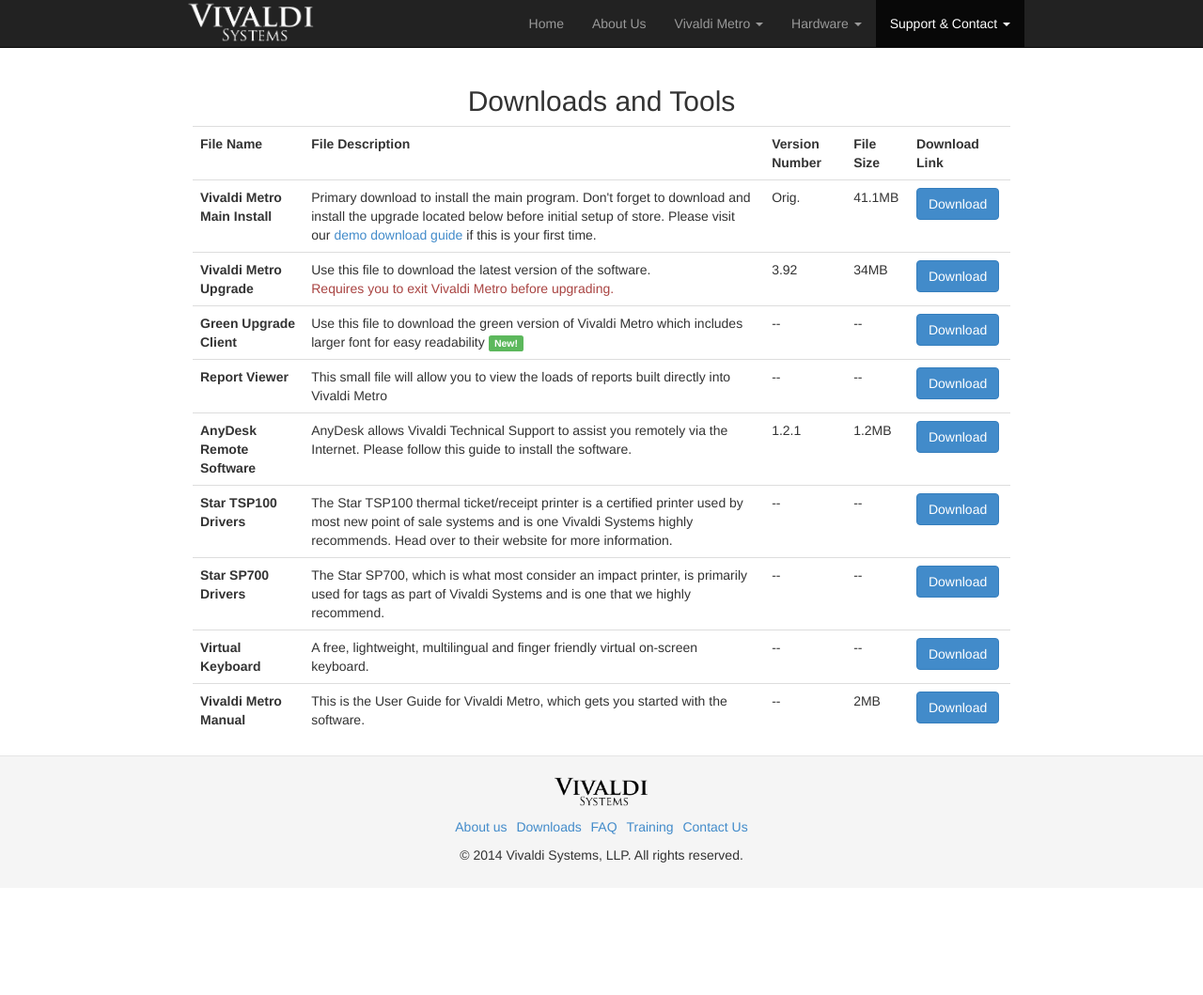
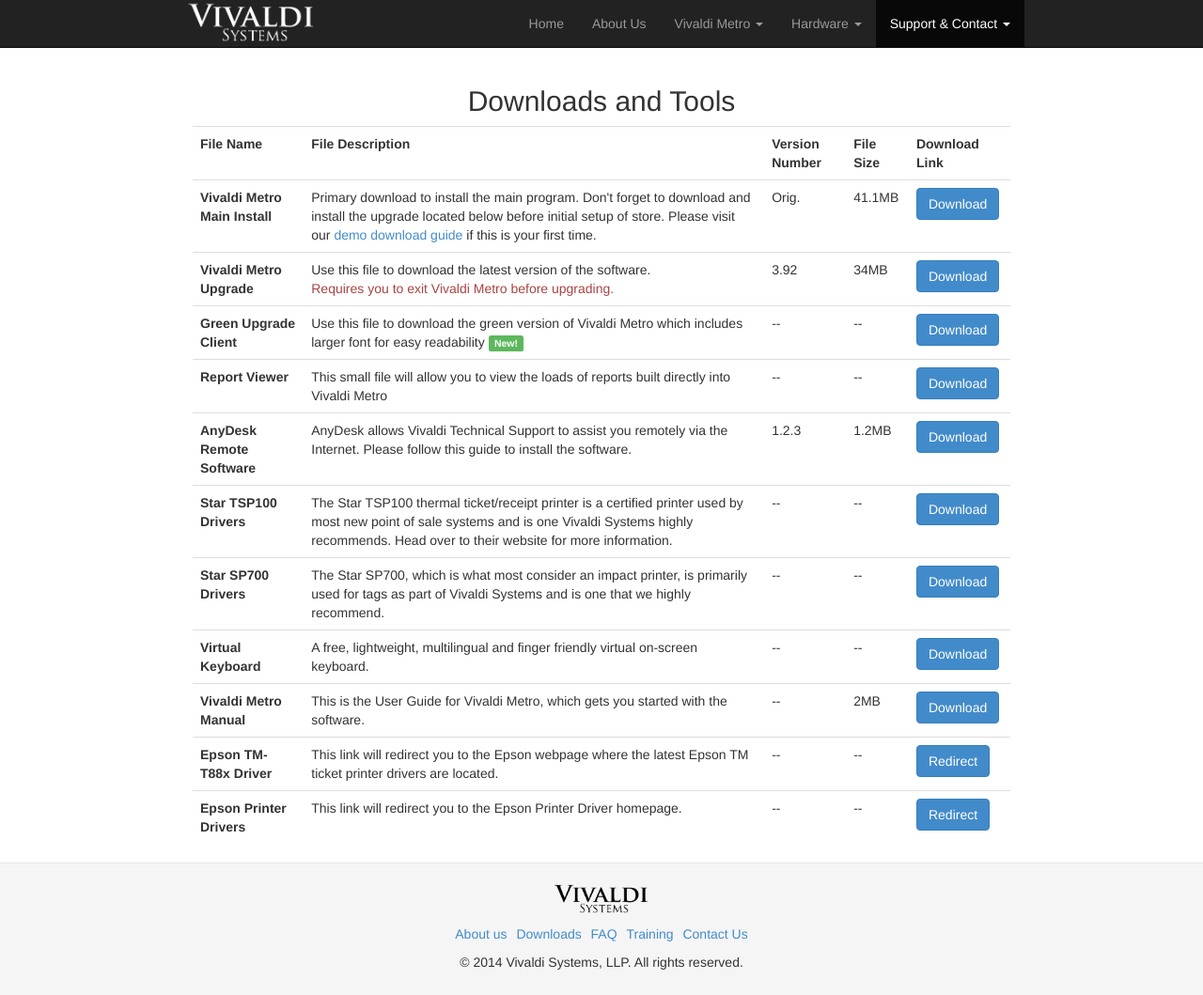
Before and after one commit to VivaldiSystem/VivaldiSystemsWebsite, a plain HTML site: page downloads.html in a window 1280 px wide. Shown: the whole page at 94% size. Before the commit the page ends 945 px from the top, so only its background shows below. Drawn offline with nearby package versions, Linux system fonts and the light colour scheme.

Commit message:
Added new Epson Driver links to download page

```diff
--- a/downloads.html
+++ b/downloads.html
@@ -96,7 +96,7 @@
     <tr>
         <td><strong>AnyDesk Remote Software</strong></td>
         <td>AnyDesk allows Vivaldi Technical Support to assist you remotely via the Internet. Please follow this guide to install the software.</td>
-        <td>1.2.1</td>
+        <td>1.2.3</td>
         <td>1.2MB</td>
         <td><a class="btn btn-primary" href="http://anydesk.com/download">Download</a></td>
     </tr>
@@ -128,6 +128,20 @@
         <td>2MB</td>
         <td><a class="btn btn-primary" href="vivaldimetromanual.pdf">Download</a></td>
     </tr>
+    <tr>
+        <td><strong> Epson TM-T88x Driver</strong></td>
+        <td> This link will redirect you to the Epson webpage where the latest Epson TM ticket printer drivers are located.</td>
+        <td>--</td>
+        <td>--</td>
+        <td><a class="btn btn-primary" href="https://download.epson-biz.com/modules/pos/index.php?page=genre&pcat=3&start=20" target="_blank">Redirect</a></td>
+    </tr>
+    <tr>
+        <td><strong> Epson Printer Drivers</strong></td>
+        <td> This link will redirect you to the Epson Printer Driver homepage.</td>
+        <td>--</td>
+        <td>--</td>
+        <td><a class="btn btn-primary" href="https://download.epson-biz.com/modules/pos/" target="_blank">Redirect</a></td>
+    </tr>
 </table>
 </div>
 <div class="footer" style="text-align: center; border-top: 1px solid #E5E5E5; background-color: #F5F5F5; padding: 20px 0px 15px 0px;">
```
